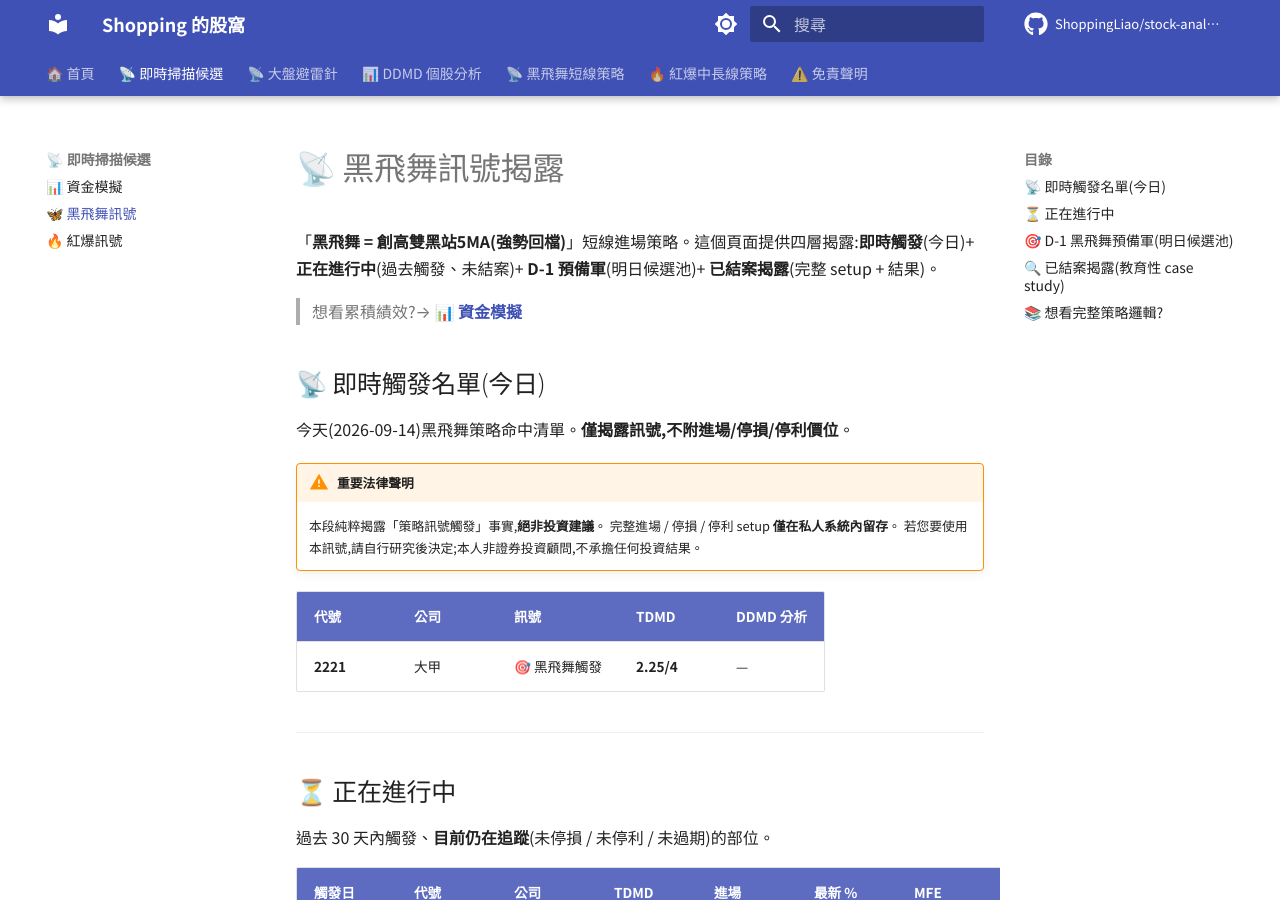
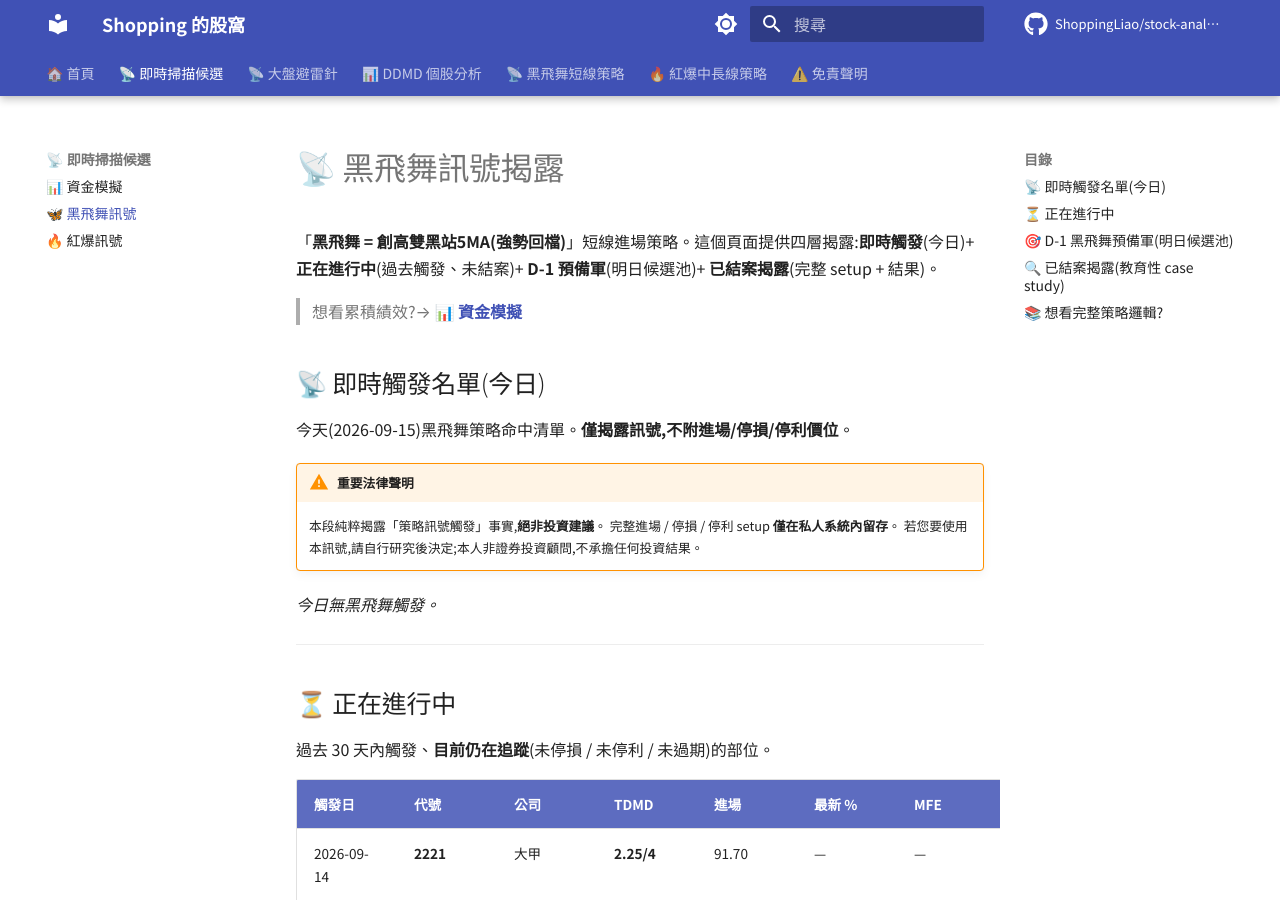
Before and after one commit to ShoppingLiao/stock-analysis-public, an MkDocs documentation site: the page built from docs/signals_black_butterfly.md, in a window 1280 px wide and 900 px high. Built offline with MkDocs 1.6.1 and Material for MkDocs 9.7.7, drawn with Linux system fonts in a browser that asks for light colours; comment, search, counter and statistics services are not loaded.

Commit message:
docs(signals): update BB + RB + capital (2026-09-15)

```diff
--- a/docs/signals_black_butterfly.md
+++ b/docs/signals_black_butterfly.md
@@ -6,16 +6,14 @@
 
 ## 📡 即時觸發名單(今日)
 
-今天(2026-09-14)黑飛舞策略命中清單。**僅揭露訊號,不附進場/停損/停利價位**。
+今天(2026-09-15)黑飛舞策略命中清單。**僅揭露訊號,不附進場/停損/停利價位**。
 
 !!! warning "重要法律聲明"
     本段純粹揭露「策略訊號觸發」事實,**絕非投資建議**。
     完整進場 / 停損 / 停利 setup **僅在私人系統內留存**。
     若您要使用本訊號,請自行研究後決定;本人非證券投資顧問,不承擔任何投資結果。
 
-| 代號 | 公司 | 訊號 | TDMD | DDMD 分析 |
-|------|------|------|------|----------|
-| **2221** | 大甲 | 🎯 黑飛舞觸發 | **2.25/4** | — |
+*今日無黑飛舞觸發。*
 
 
 ---
@@ -26,6 +24,7 @@
 
 | 觸發日 | 代號 | 公司 | TDMD | 進場 | 最新 % | MFE | MAE | 狀態 |
 |--------|------|------|------|------|--------|-----|-----|------|
+| 2026-09-14 | **2221** | 大甲 | **2.25/4** | 91.70 | — | — | — | ⏸️ 待入場 |
 | 2026-09-11 | **2351** | 順德 | **1.50/4** | 236.00 | +8.90% | +8.90% | -3.18% | 🔵 追蹤中 |
 | 2026-09-10 | **2884** | 玉山金 | **1.50/4** | 44.95 | +3.11% | +3.23% | -1.33% | 🔵 追蹤中 |
 | 2026-09-10 | **2887** | 台新新光金 | **1.75/4** | 42.05 | +3.57% | +3.69% | -1.19% | 🔵 追蹤中 |
```
